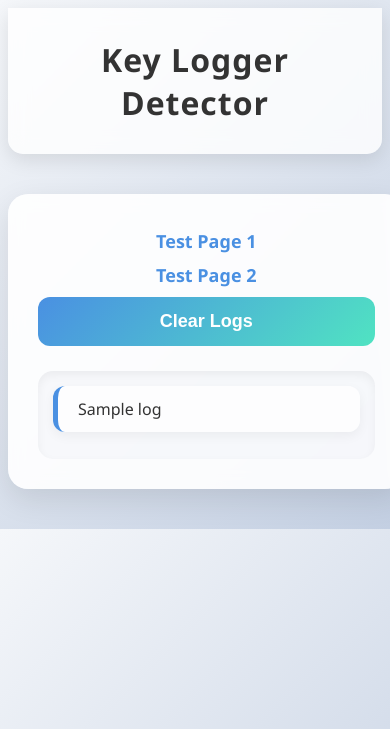
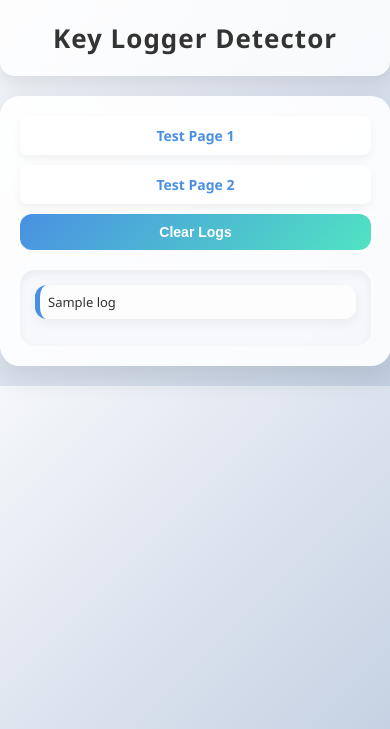
Before and after one commit to Anshit95/Keylogger_Detector, a Flask app: template templates/index.html in a window 390 px wide. Shown: the top 729 px of the page. Run offline with Flask 3, Linux system fonts and the light colour scheme; the template is opened without the code that fills it: most values are stand-ins (such as "Sample title", 1, 10 or a date in 2020); some libraries are stand-ins or nearby versions.

Commit message:
Update test pages for mobile and key logging fix

```diff
--- a/templates/index.html
+++ b/templates/index.html
@@ -6,8 +6,10 @@
   <style>
     body {
         font-family: 'Segoe UI', Tahoma, Geneva, Verdana, sans-serif;
-        background: linear-gradient(135deg, #f5f7fa, #c3cfe2); /* light gradient */
+        background: linear-gradient(135deg, #f5f7fa, #c3cfe2);
         color:#333;
+        margin:0;
+        padding:0;
     }
 
     header {
@@ -34,6 +36,14 @@
         backdrop-filter: blur(8px);
     }
 
+    .top-bar {
+        display:flex;
+        flex-wrap:wrap;
+        align-items:center;
+        margin-bottom:20px;
+        gap:10px;
+    }
+
     button {
         background: linear-gradient(135deg,#4a90e2,#50e3c2);
         color:white;
@@ -44,7 +54,6 @@
         font-size:18px;
         font-weight:bold;
         transition: 0.4s;
-        margin-left:10px;
     }
 
     button:hover {
@@ -57,14 +66,19 @@
         text-decoration:none;
         color:#4a90e2;
         font-weight:bold;
-        margin:0 15px;
         transition:0.3s;
         font-size:18px;
+        padding:10px 15px;
+        border-radius:8px;
+        background: rgba(255,255,255,0.8);
+        box-shadow: 0 4px 10px rgba(0,0,0,0.05);
+        transition:0.3s;
     }
 
     a.page-link:hover {
-        color:#357ab8;
-        text-decoration:underline;
+        color:white;
+        background:#357ab8;
+        text-decoration:none;
     }
 
     #logContainer {
@@ -85,6 +99,7 @@
         box-shadow:0px 4px 12px rgba(0,0,0,0.05);
         transition:0.3s;
         font-size:16px;
+        word-break: break-word;
     }
 
     .log-entry:hover {
@@ -92,17 +107,28 @@
         box-shadow:0px 6px 20px rgba(0,0,0,0.1);
     }
 
-    @media (max-width:600px){
-        button, a.page-link { margin:5px 0; display:block; width:100%; text-align:center; }
+    /* Mobile responsiveness */
+    @media (max-width:768px){
+        .top-bar { flex-direction:column; align-items:center; }
+        button, a.page-link { width:100%; text-align:center; font-size:16px; padding:12px 0; }
+        #logContainer { max-height:400px; }
+        .log-entry { font-size:14px; padding:10px; }
+    }
+
+    @media (max-width:480px){
+        header { font-size:26px; padding:20px; }
+        .container { padding:20px; margin:20px auto; }
+        button, a.page-link { font-size:14px; padding:10px 0; }
+        #logContainer { max-height:300px; }
+        .log-entry { font-size:13px; padding:8px; }
     }
 </style>
-
 </head>
 <body>
     <header>Key Logger Detector</header>
 
     <div class="container">
-        <div style="margin-bottom:20px; display:flex; flex-wrap:wrap; align-items:center;">
+        <div class="top-bar">
             <a href="{{ url_for('test_page1') }}" class="page-link">Test Page 1</a>
             <a href="{{ url_for('test_page2') }}" class="page-link">Test Page 2</a>
             <button id="clearBtn">Clear Logs</button>
@@ -118,17 +144,15 @@
     <script>
         var socket = io();
 
-        // Receive new log entries
         socket.on("new_log", function(data){
             var logContainer = document.getElementById("logContainer");
             var div = document.createElement("div");
             div.className = "log-entry";
             div.textContent = data.log;
             logContainer.appendChild(div);
-            logContainer.scrollTop = logContainer.scrollHeight; // Auto-scroll
+            logContainer.scrollTop = logContainer.scrollHeight;
         });
 
-        // Clear logs
         socket.on("logs_cleared", function(){
             document.getElementById("logContainer").innerHTML = "";
         });
```
Also changed, not shown: templates/test_page1.html (+57 -34 lines), templates/test_page2.html (+34 -7 lines), main.py (line endings or trailing spaces).
